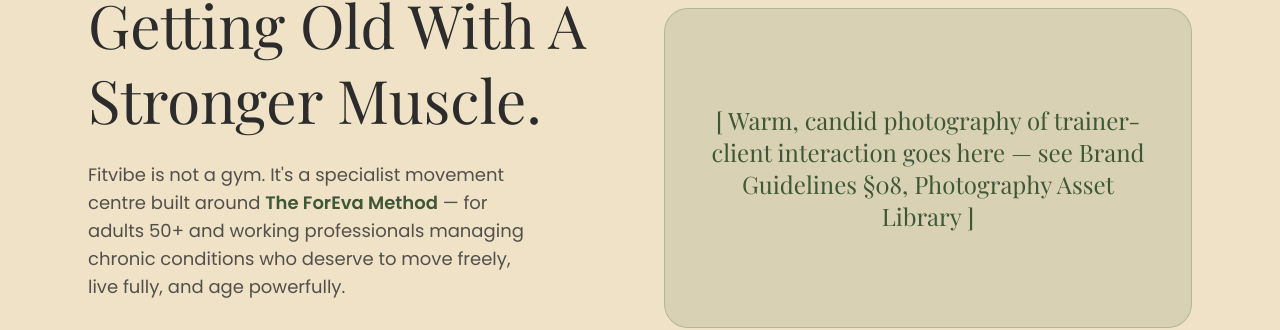
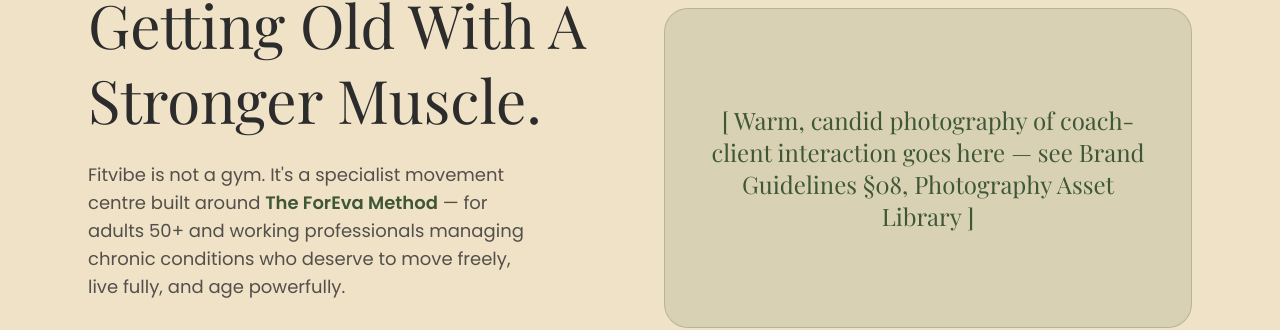
Before and after one commit to ethanRjoseph14/fitvibe-system, a Next.js app: page / in a window 1280 px wide. Shown: the part 198-528 px from the top of the page. Built offline with nearby package versions, Linux system fonts and the light colour scheme.

Commit message:
Update text for coach-client interaction

```diff
--- a/app/page.tsx
+++ b/app/page.tsx
@@ -38,7 +38,7 @@
         </div>
         <div className="rounded-3xl bg-sage/20 border border-sage/40 p-10 h-80 flex items-center justify-center">
           <p className="font-display text-2xl text-evergreen text-center">
-            [ Warm, candid photography of trainer-client interaction goes here —
+            [ Warm, candid photography of coach-client interaction goes here —
             see Brand Guidelines §08, Photography Asset Library ]
           </p>
         </div>
```
